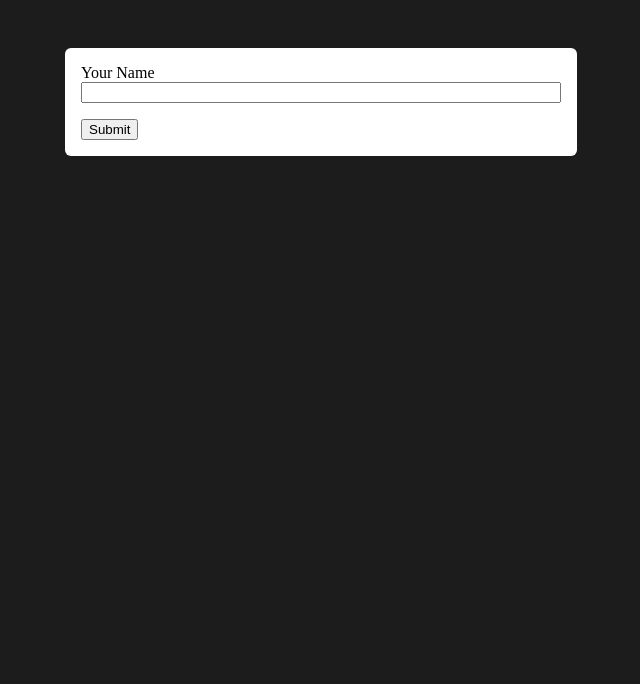
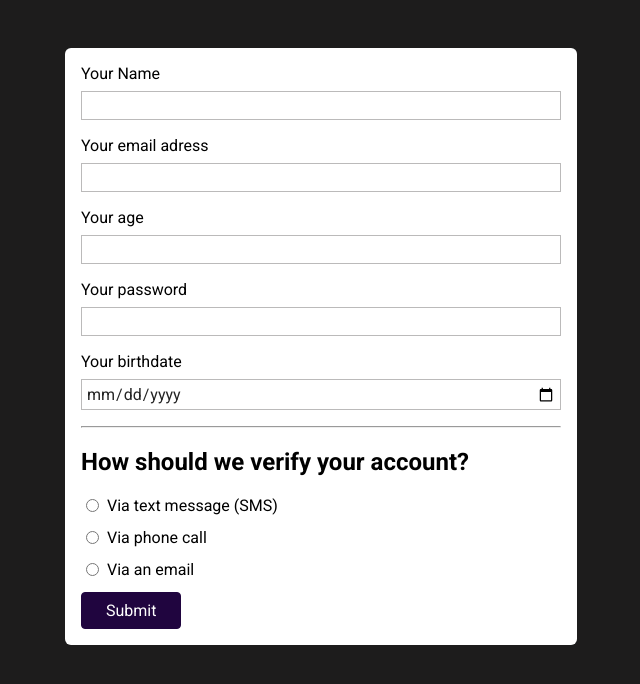
Before and after one commit to JhonathanViana/100-Days-of-Web-Development, a plain HTML site: page Project 5 - Forms/index.html in a window 1280 px wide. Shown: the whole page, without its empty margins (319-959 px from the left). Drawn offline with Linux system fonts and the light colour scheme.

Commit message:
Finishing radio input

```diff
--- a/Project 5 - Forms/index.html
+++ b/Project 5 - Forms/index.html
@@ -14,7 +14,38 @@
         <label for="username">Your Name</label>
         <!-- when we using for="" attribute in label, they link to the form. So, if we click (in this case) on Your name, it'll select automatically the form to writing. -->
         <input type="text" name="user-name" id="username">
+
+        <label for="useremail">Your email adress</label>
+        <input type="email" name="user-email" id="useremail">
+
+        <label for="userage">Your age</label>
+        <input type="number" name="user-age" id="userage">
         <!-- id to connect with the label, for accessibility -->
+
+        <label for="userpassword">Your password</label>
+        <input type="password" name="user-password" id="userpassword">
+
+        <label for="birthdate">Your birthdate</label>
+        <input type="date" name="birthdate" id="user-birthdate">
+        <hr>
+
+        <h2>How should we verify your account?</h2>
+
+        <div class="radio-input">
+            <input type="radio" name="verify" id="verify-text-message" value="text-message">
+            <label for="verify-text-message">Via text message (SMS)</label>
+        </div>
+        <div class="radio-input">
+            <input type="radio" name="verify" id="verify-phone" value="phone">
+            <label for="verify-phone">Via phone call</label>
+        </div>
+        <div class="radio-input">
+            <input type="radio" name="verify" id="verify-email" value="email">
+            <label for="verify-email">Via an email</label>
+            <!-- need to have the same name in all radios to choose only 1 -->
+            <!-- need to target with VALUE, to send it the choise to the server -->
+        </div>
+
         <button>Submit</button>
     </form>
 </body>
--- a/Project 5 - Forms/style.css
+++ b/Project 5 - Forms/style.css
@@ -1,5 +1,8 @@
+@import url('https://fonts.googleapis.com/css2?family=Roboto:wght@400;700&display=swap');
+
 body {
     background-color: rgb(29, 28, 28);
+    font-family: 'Roboto', sans-serif;
 }
 
 form {
@@ -10,13 +13,55 @@ form {
     border-radius: 6px;
 }
 
+label {
+    margin-bottom: .5rem;
+    display: block;
+    /*  */
+}
+
 input {
     width: 100%;
     display: block;
     margin-bottom: 1rem;
     box-sizing: border-box;
+    font: inherit;
+    border: 1px solid rgb(187, 186, 186);
+    padding: .25rem;
+    color: rgb(36, 36, 36);
+}
+
+/* new thing */
+
+input:focus {
+/* style the input when focused */
+    background-color: rgb(225, 181, 245);
+    color: (32, 5, 63);
+    border-color: rgb(32, 5, 63);
 }
 
 button {
     display: block;
+    font: inherit;
+    /* inherit overwrite the browser default font style */
+    /* default font-size is 1rem or 16px */
+    background-color: rgb(32, 5, 63);
+    color: white;
+    border: 1px solid rgb(32, 5, 63);
+    padding: .5rem 1.5rem;
+    border-radius: 4px;
+    cursor: pointer;
 }
+
+button:hover {
+    background-color: rgb(52, 15, 93);
+    border-color: rgb(52, 15, 93);
+}
+
+.radio-input {
+    display: flex;
+}
+
+.radio-input input {
+    width: auto;
+    margin-right: .5rem;
+}
```
